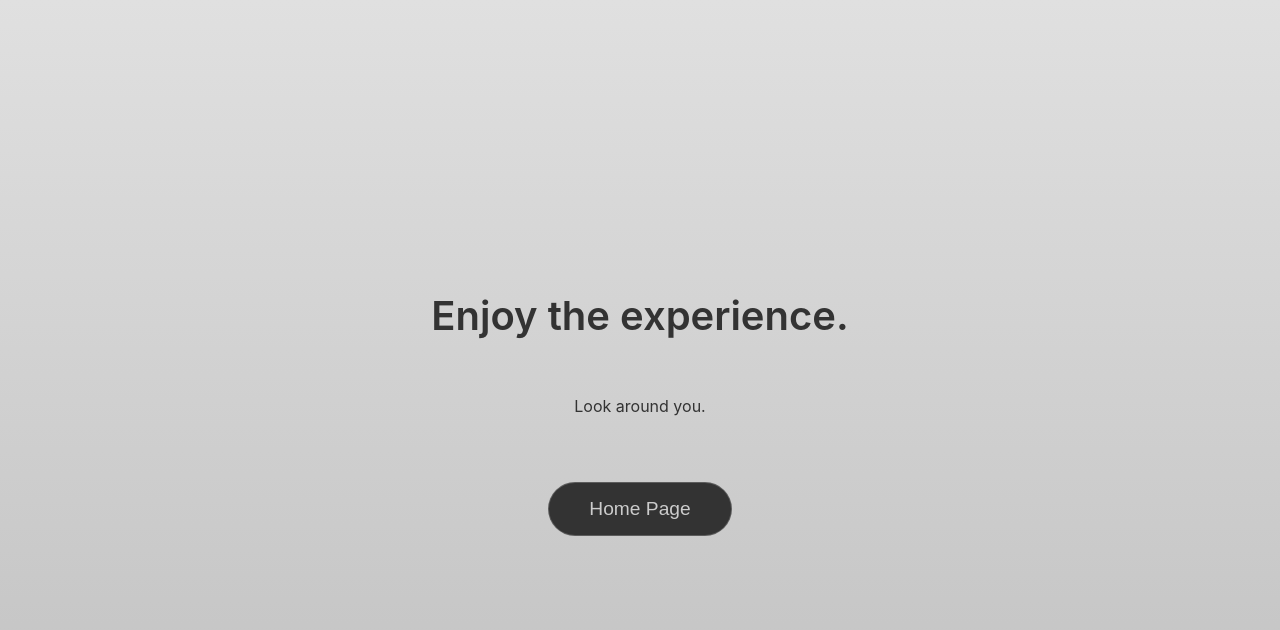
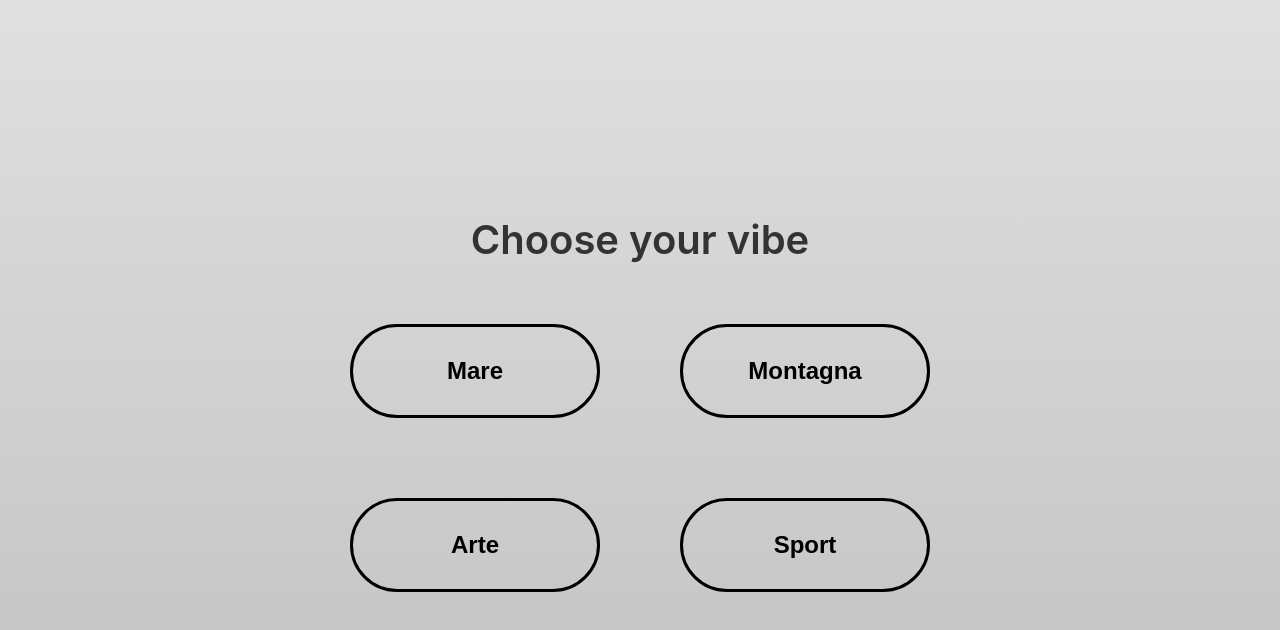
Before and after one commit to elena-molinari/escape-cube, a website: page public/index.html in a window 1280 px wide. Both pictures are taken after a click on the button "Escape". Drawn offline with nearby package versions, Linux system fonts and the light colour scheme; no server answers.

Commit message:
default experiences

```diff
--- a/public/index.html
+++ b/public/index.html
@@ -124,12 +124,23 @@
 <body>
 
     <div id="p1" class="page active">
-        <button class="big-title-btn" onclick="sendData('mode', 'default'); goToPage('p_end')">
+        <button class="big-title-btn" onclick="goToPage('p_macro')">
             Escape
         </button>
         <button class="small-pill-btn" onclick="goToPage('p2')">
             Personalize the experience
         </button>
+    </div>
+
+    <div id="p_macro" class="page">
+        <h1>Choose your vibe</h1>
+
+        <div class="grid-container" style="max-width: 800px;">
+            <button class="mood-btn" onclick="triggerEscape('sea')">Mare</button>
+            <button class="mood-btn" onclick="triggerEscape('mountain')">Montagna</button>
+            <button class="mood-btn" onclick="triggerEscape('art')">Arte</button>
+            <button class="mood-btn" onclick="triggerEscape('sport')">Sport</button>
+        </div>
     </div>
 
     <div id="p2" class="page">
@@ -299,6 +310,39 @@
                 socket.emit('scelta_utente', { step: stepName, value: userChoice });
             }
         }
+
+        function triggerEscape(macroChoice) {
+            if (macroChoice === 'sea') {
+                sendData('mood', 'relax');
+                sendData('relax_1', 'choice_A');
+                sendData('relax_2', 'choice_A');
+                sendData('relax_3', 'choice_A');
+                sendData('relax_4', 'choice_A');
+            }
+            else if (macroChoice === 'mountain') {
+                sendData('mood', 'relax');
+                sendData('relax_1', 'choice_B');
+                sendData('relax_2', 'choice_B');
+                sendData('relax_3', 'choice_B');
+                sendData('relax_4', 'choice_B');
+            }
+            else if (macroChoice === 'art') {
+                sendData('mood', 'inspiration');
+                sendData('insp_1', 'choice_A');
+                sendData('insp_2', 'choice_A');
+                sendData('insp_3', 'choice_A');
+                sendData('insp_4', 'choice_A');
+            }
+            else if (macroChoice === 'sport') {
+                sendData('mood', 'inspiration');
+                sendData('insp_1', 'choice_B');
+                sendData('insp_2', 'choice_B');
+                sendData('insp_3', 'choice_B');
+                sendData('insp_4', 'choice_B');
+            }
+            goToPage('p_end');
+        }
+
     </script>
 </body>
 </html>
```
Also changed, not shown: 1 other file.
